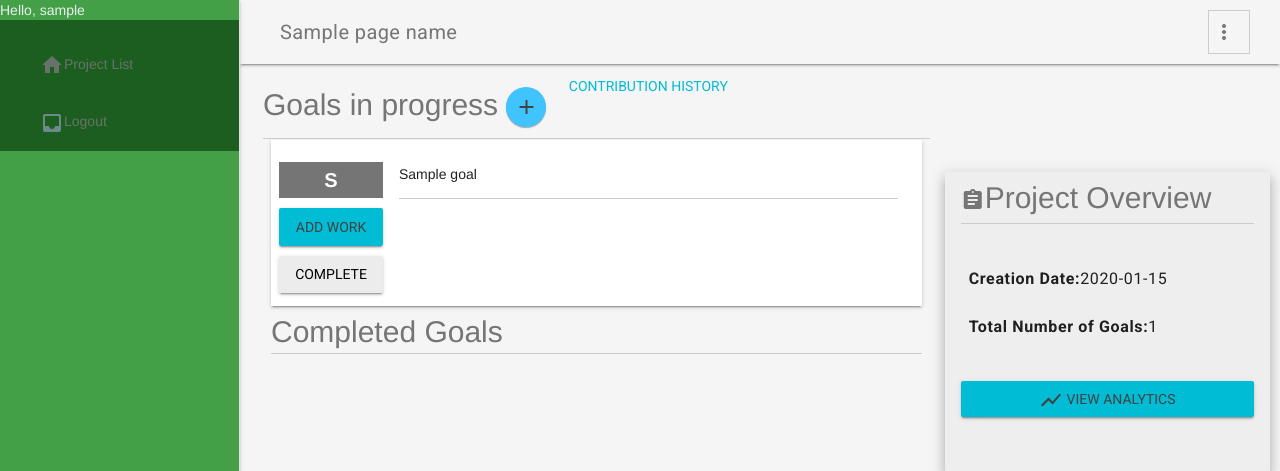
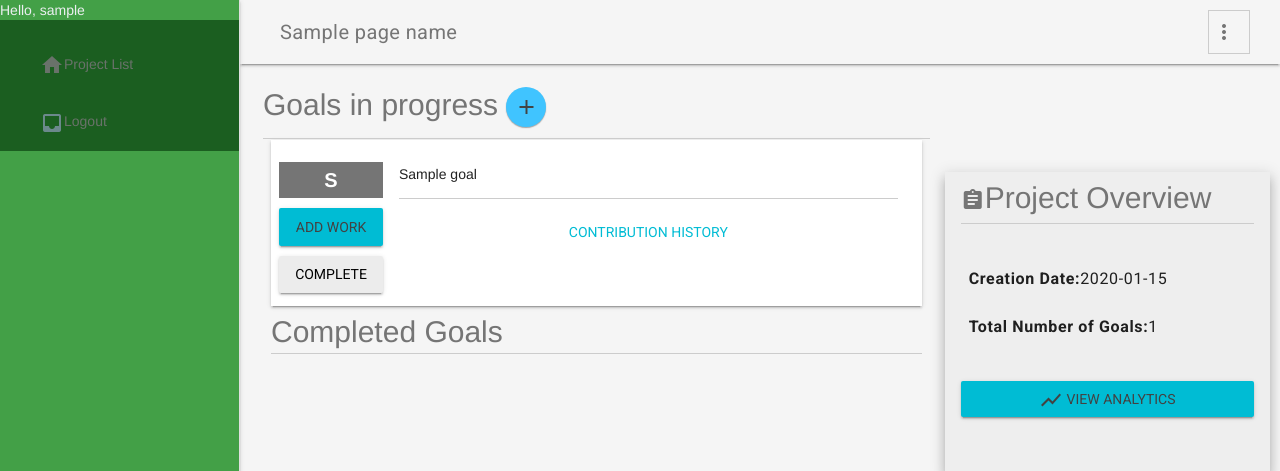
Before and after one commit to sudeepag/Junior-Design, a Flask app: template app/templates/project_management.html in a window 1280 px wide. Shown: the top 471 px of the page. Run offline with Flask 2, Linux system fonts and the light colour scheme; the template is opened without the code that fills it: most values are stand-ins (such as "Sample title", 1, 10 or a date in 2020); some libraries are stand-ins or nearby versions.

Commit message:
fixed css thing

```diff
--- a/app/static/style.css
+++ b/app/static/style.css
@@ -68,7 +68,6 @@
 
 .goal-history {
     float:right;
-    margin-top:-146px;
 }
 
 .project-circle {
```
